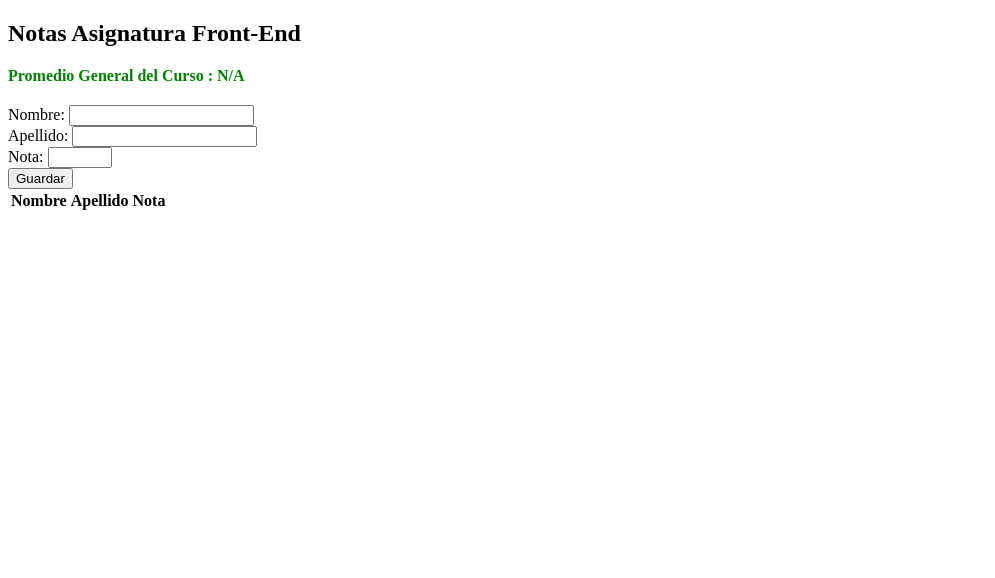
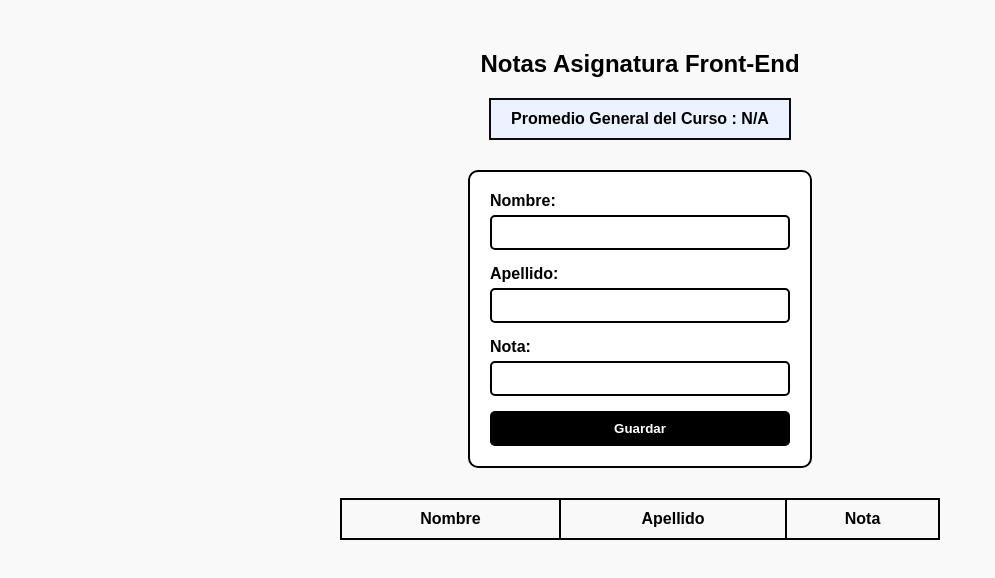
Before and after one commit to Benjagm005/Proyecto-JS, a plain HTML site: page index.html in a window 1280 px wide. Shown: the whole page, without its empty margins (0-995 px from the left). Drawn offline with Linux system fonts and the light colour scheme.

Commit message:
Style – estilos implementados en proyecto

```diff
--- a/index.html
+++ b/index.html
@@ -1,35 +1,100 @@
 <!DOCTYPE html>
-<html lang="en">
+<html lang="es">
 <head>
-    <meta charset="UTF-8">
-    <meta name="viewport" content="width=device-width, initial-scale=1.0">
-    <title>Document</title>
+  <meta charset="UTF-8" />
+  <meta name="viewport" content="width=device-width, initial-scale=1.0"/>
+  <title>Notas Asignatura Front-End</title>
   <style>
+    body{
+      font-family: Arial, sans-serif;
+      background-color: #f9f9f9;
+      margin: 0;
+      padding: 30px 10px;
+    }
+
+    .main-container{
+      display: flex;
+      flex-direction: column;
+      align-items: center;
+    }
+
     #average{
       font-weight: bold;
-            color: green;
-            margin-bottom: 20px;
+      border: 2px solid #0c0c0c;
+      padding: 10px 20px;
+      margin-bottom: 30px;
+      background-color: #eaf3ff;
+    }
+
+    form{
+      background-color: white;
+      padding: 20px;
+      border: 2px solid #000000;
+      border-radius: 10px;
+      width: 300px;
+      margin-bottom: 30px;
+    }
+
+    form div{
+      margin-bottom: 15px;
+    }
+
+    label {
+      display: block;
+      margin-bottom: 5px;
+      font-weight: bold;
+    }
+
+    input{
+      width: 100%;
+      padding: 8px;
+      border: 2px solid #000000;
+      border-radius: 5px;
+      box-sizing: border-box;
+    }
+
+    button{
+      background-color: #000000;
+      color: white;
+      padding: 10px;
+      width: 100%;
+      border: none;
+      border-radius: 5px;
+      font-weight: bold;
+    }
+
+    table{
+      border-collapse: collapse;
+      width: 80%;
+      max-width: 600px;
+      margin-bottom: 30px;
+    }
+
+    th,td{
+      border: 2px solid #000000;
+      padding: 10px;
+      text-align: center;
     }
   </style>
 </head>
 <body>
+  <div class="main-container">
     <h2>Notas Asignatura Front-End</h2>
     <div id="average">Promedio General del Curso : N/A</div>
     <form id="studentForm">
       <div>
         <label for="name">Nombre:</label>
-            <input type="text" id="name" required>
+        <input type="text" id="name" required />
       </div>
       <div>
         <label for="lastname">Apellido:</label>
-            <input type="text" id="lastname" required>
+        <input type="text" id="lastname" required />
       </div>
       <div>
         <label for="grade">Nota:</label>
-            <input type="number" id="grade" step="0.1" min="1" max="7">
+        <input type="number" id="grade" step="0.1" min="1" max="7" required />
       </div>
       <button type="submit">Guardar</button>
-
     </form>
     <table id="studentTable">
       <thead>
@@ -40,11 +105,10 @@
         </tr>
       </thead>
       <tbody>
-        <!--contenido de la tabla-->
+        <!-- contenido dinámico -->
       </tbody>
     </table>
-
+  </div>
   <script src="script.js"></script>
-
 </body>
 </html>
```
Lines whose indentation alone changed are shown as unchanged.
